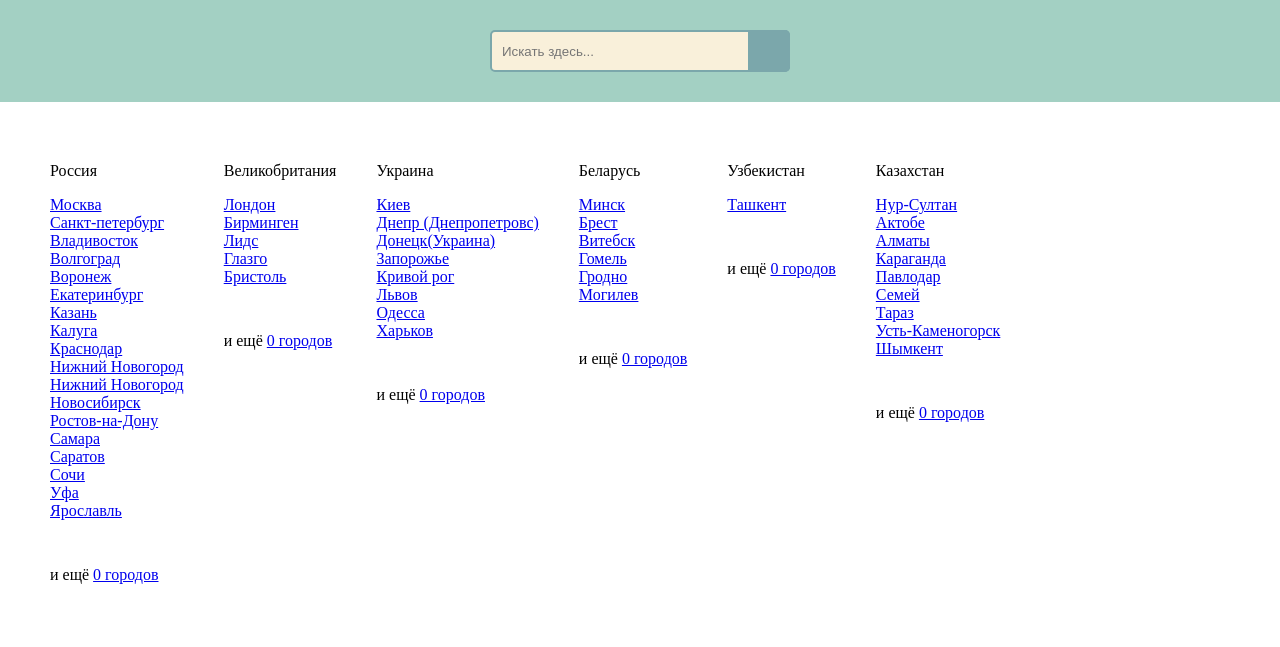
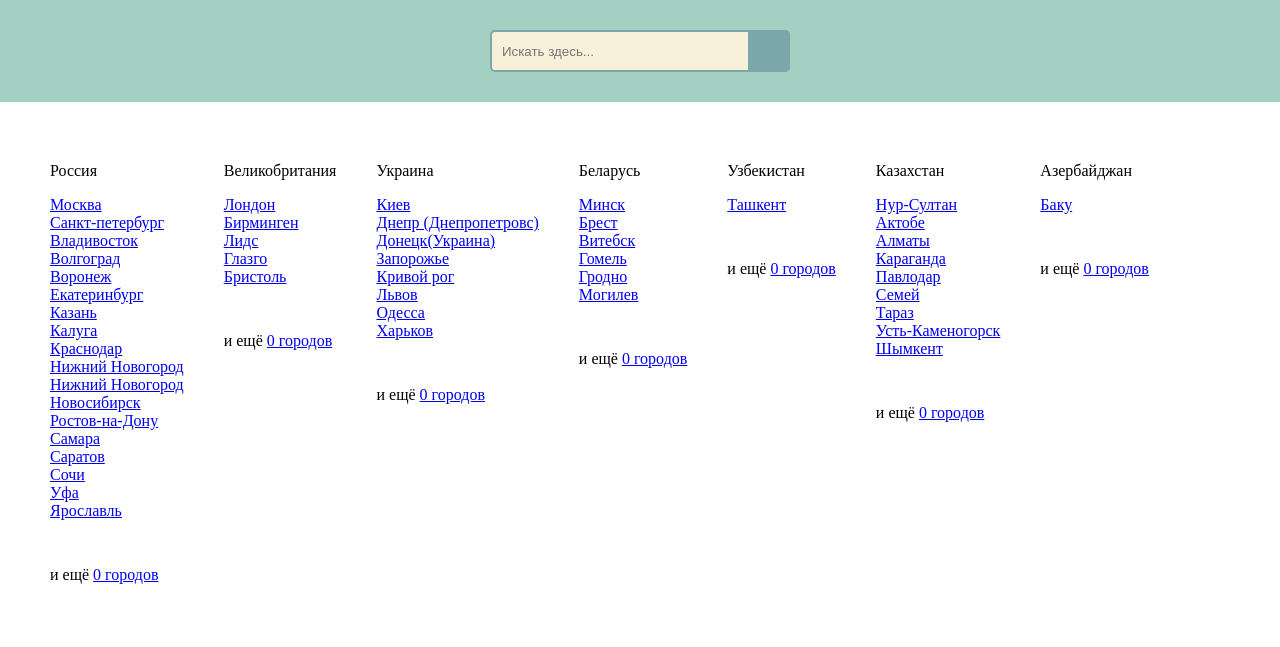
Before and after one commit to matvei12321/city-forum, a plain HTML site: page index.html in a window 1280 px wide. Drawn offline with Linux system fonts and the light colour scheme.

Commit message:
Update index.html

```diff
--- a/index.html
+++ b/index.html
@@ -90,6 +90,12 @@
         </ul>
       <div>и ещё <a href="#">0 городов</a></div>
     </div>
+    <div class="left">Азербайджан
+        <ul>
+            <li><a href="#">Баку</a></li>
+        </ul>
+      <div>и ещё <a href="#">0 городов</a></div>
+    </div>
 </div>
 </body>
 </html>
```
